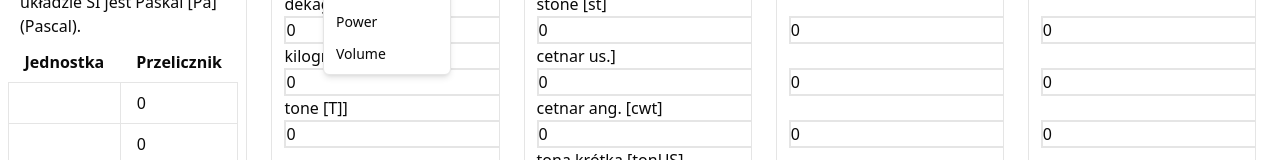
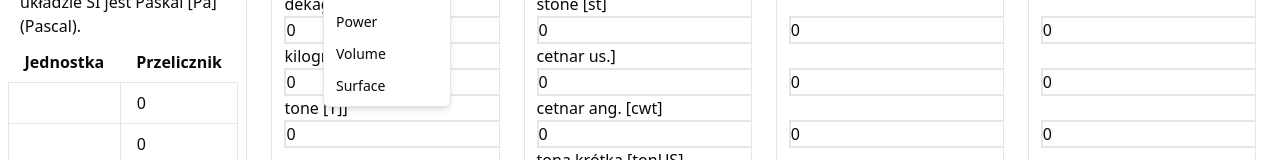
Before and after one commit to PiotrCembrowski/uniter, a Next.js app: page /mass in a window 1280 px wide. Both pictures are taken after a click on the button "KONWERTERS". Shown: the part 250-410 px from the top of the page. Built offline with nearby package versions, Linux system fonts and the light colour scheme; what next-redux-wrapper would draw is missing.

Commit message:
surface added

```diff
--- a/app/components/header/Header.tsx
+++ b/app/components/header/Header.tsx
@@ -43,6 +43,9 @@ const Header = () => {
               <DropdownMenuItem>
                 <Link href="/volume">Volume</Link>
               </DropdownMenuItem>
+              <DropdownMenuItem>
+                <Link href="/surface">Surface</Link>
+              </DropdownMenuItem>
             </DropdownMenuContent>
           </DropdownMenu>
         </div>
```
